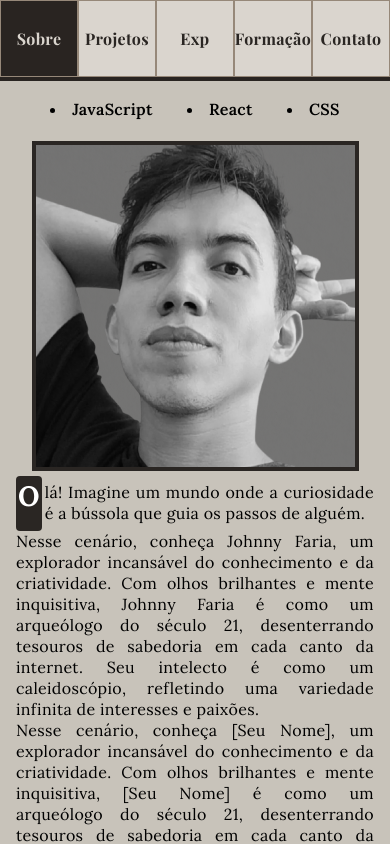
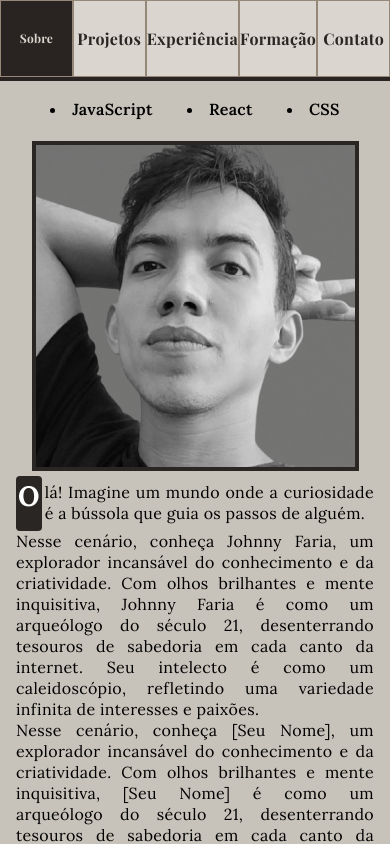
Before and after one commit to JohnnysFaria/myportfolio, a React (Vite) app: page / in a window 390 px wide. Shown: the top 844 px of the page. Built offline with nearby package versions, Linux system fonts and the light colour scheme; a web font is replaced by a local one.

Commit message:
ajustes mobile

```diff
--- a/src/Components/Menu/Menu.jsx
+++ b/src/Components/Menu/Menu.jsx
@@ -52,6 +52,10 @@ const NavbarLink = Styled(Link)`
     &:focus{
     background: #292421;
     color: #DAD5CE;
+
+    @media ${device.mobileL} {
+      font-size: 12px;
+    }
 }`;
 
 const Menu = () => {
@@ -85,7 +89,7 @@ const Menu = () => {
           offset={-165}
           duration={500}
         >
-          Exp
+          Experiência
         </NavbarLink>
 
         <NavbarLink
```
